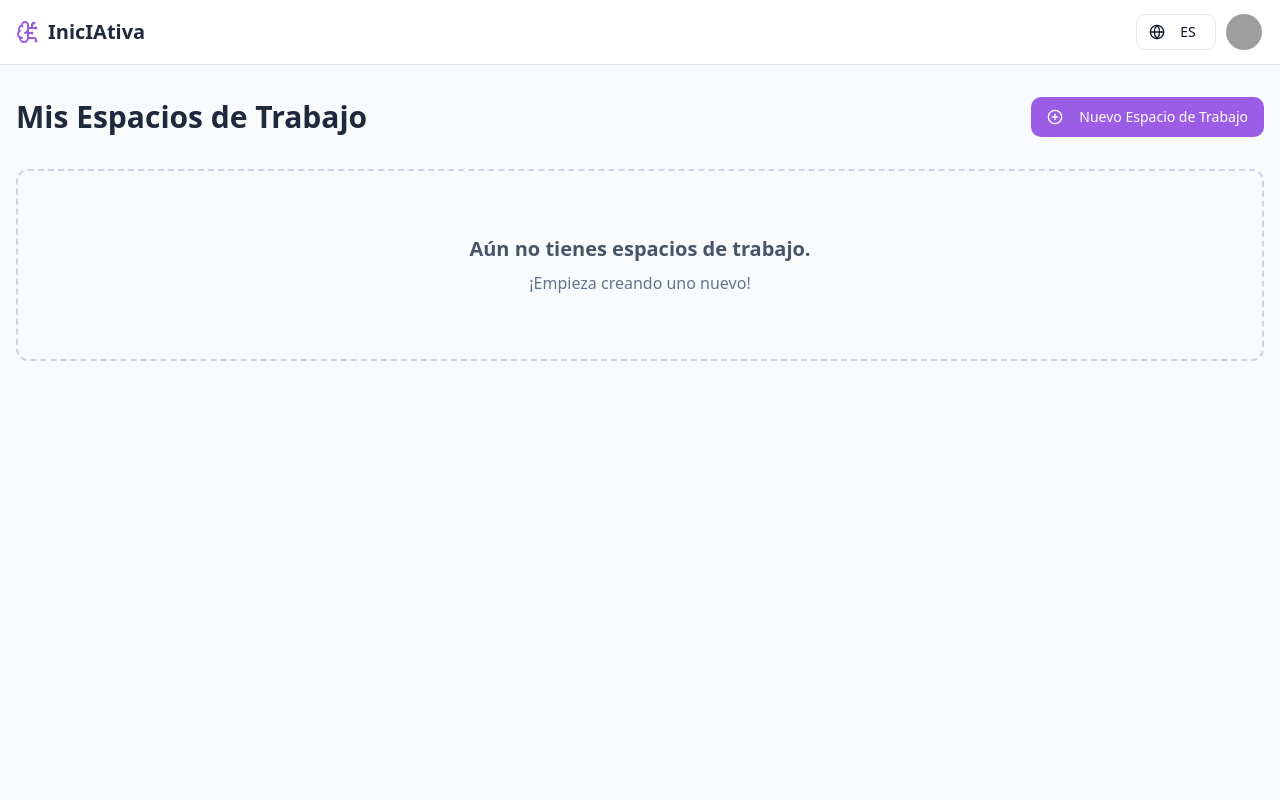
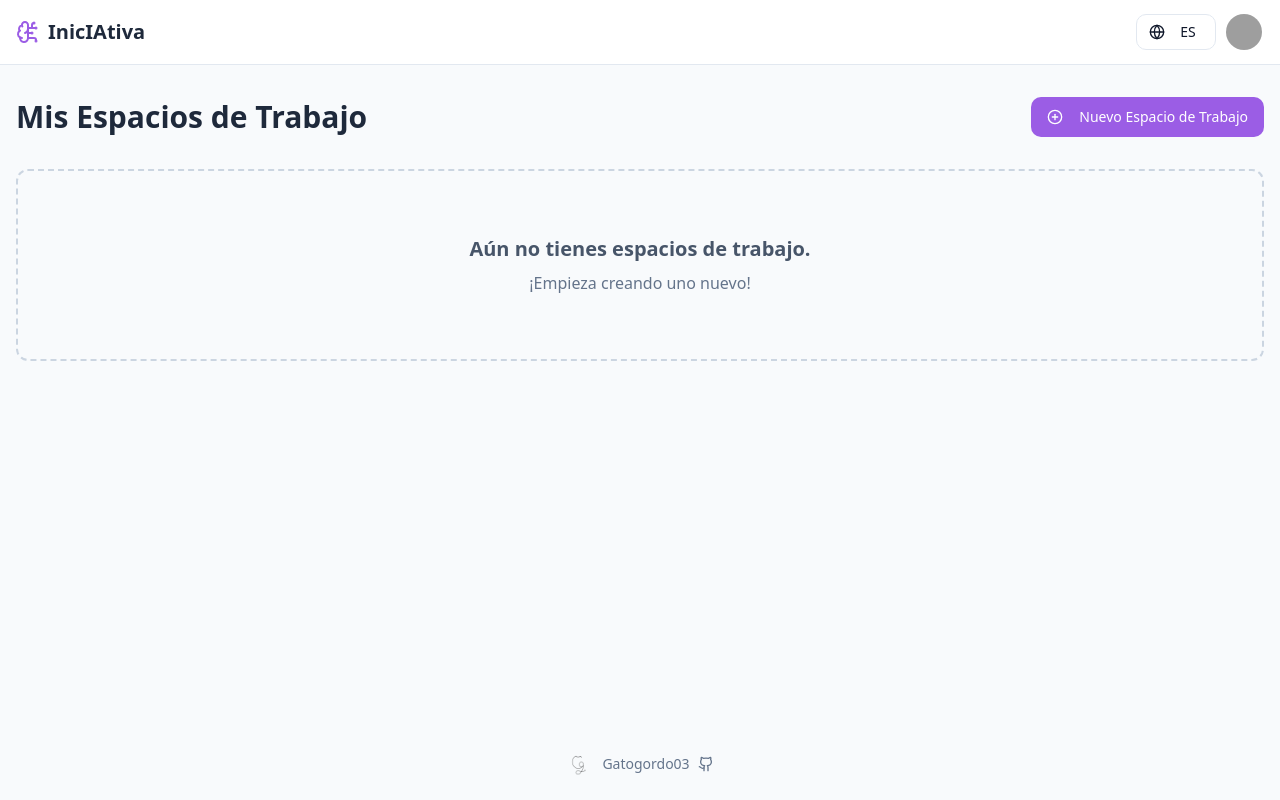
Before and after one commit to Gatogordo03/creator-iassist, a React (Vite) app: page / in a window 1280 px wide. Built offline with nearby package versions, Linux system fonts and the light colour scheme; grey boxes are pictures that could not be loaded.

Commit message:
Add footer with author and GitHub link
Add a discreet footer to the main page with the author's name, a GitHub icon linking to the author's profile, and the author's icon.

```diff
--- /dev/null
+++ b/src/components/Footer.tsx
@@ -0,0 +1,27 @@
+
+import { Github } from 'lucide-react';
+
+const Footer = () => {
+  return (
+    <footer className="py-6">
+      <div className="container mx-auto px-4 flex justify-center items-center gap-3 text-sm text-slate-500">
+        <img
+          src="/lovable-uploads/24ed7179-7b0d-42df-8a4a-ddbf9f214180.png"
+          alt="Gatogordo03 icon"
+          className="h-6 w-6"
+        />
+        <a
+          href="https://github.com/Gatogordo03"
+          target="_blank"
+          rel="noopener noreferrer"
+          className="flex items-center gap-2 hover:text-accent transition-colors"
+        >
+          <span>Gatogordo03</span>
+          <Github size={16} />
+        </a>
+      </div>
+    </footer>
+  );
+};
+
+export default Footer;
--- a/src/components/Layout.tsx
+++ b/src/components/Layout.tsx
@@ -2,6 +2,7 @@
 import React from 'react';
 import Header from './Header';
 import { HeaderProvider } from '@/contexts/HeaderContext';
+import Footer from './Footer';
 
 const Layout = ({ children }: { children: React.ReactNode }) => {
   return (
@@ -11,6 +12,7 @@ const Layout = ({ children }: { children: React.ReactNode }) => {
         <main className="flex-grow container mx-auto px-4 py-8">
           {children}
         </main>
+        <Footer />
       </div>
     </HeaderProvider>
   );
```
Also changed, not shown: public/lovable-uploads/24ed7179-7b0d-42df-8a4a-ddbf9f214180.png (added).
